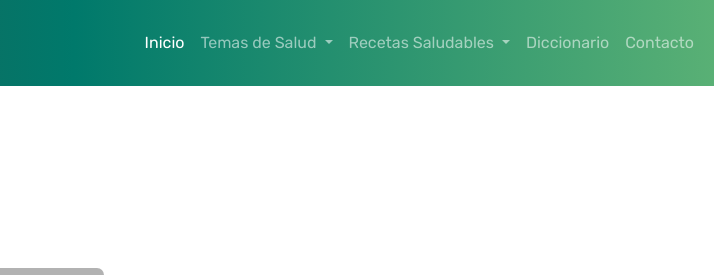
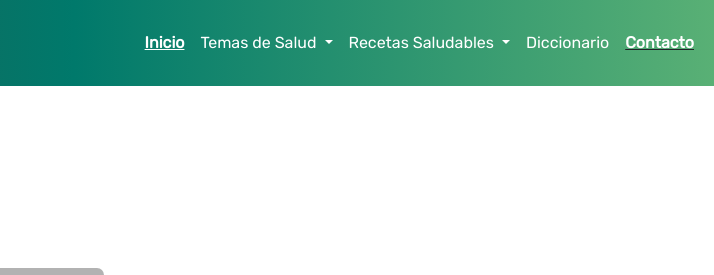
Before and after one commit to anrrid/Desafio-13---complementario, a website: page contact.html in a window 1280 px wide. Shown: the top 275 px of the page, 566-1280 px from the left. Drawn offline with nearby package versions, Linux system fonts and the light colour scheme; files that its build step writes are made by us from their sources.

Commit message:
Added .active for links

```diff
--- a/contact.html
+++ b/contact.html
@@ -65,7 +65,7 @@
                         <li class="nav-item">
                             <a class="nav-link" href="dictionary.html">Diccionario</a>
                         </li>
-                        <li class="nav-item">
+                        <li class="nav-item active">
                             <a class="nav-link" href="contact.html">Contacto</a>
                         </li>
                     </ul>
--- a/scss/_colors.scss
+++ b/scss/_colors.scss
@@ -9,6 +9,15 @@
 .h2,
 .h3 {
     color: $light-primary-color;
+}
+
+.navbar-dark .navbar-nav .nav-link {
+    color: #FFFFFF;
+}
+
+.active {
+    text-decoration: underline;
+    font-weight: bold;
 }
 
 .dropdown-menu {
```
Also changed, not shown: dictionary.html (+1 -1 lines), health_topics.html (+3 -3 lines), healthy_recipes.html (+2 -2 lines), css/main.css.
